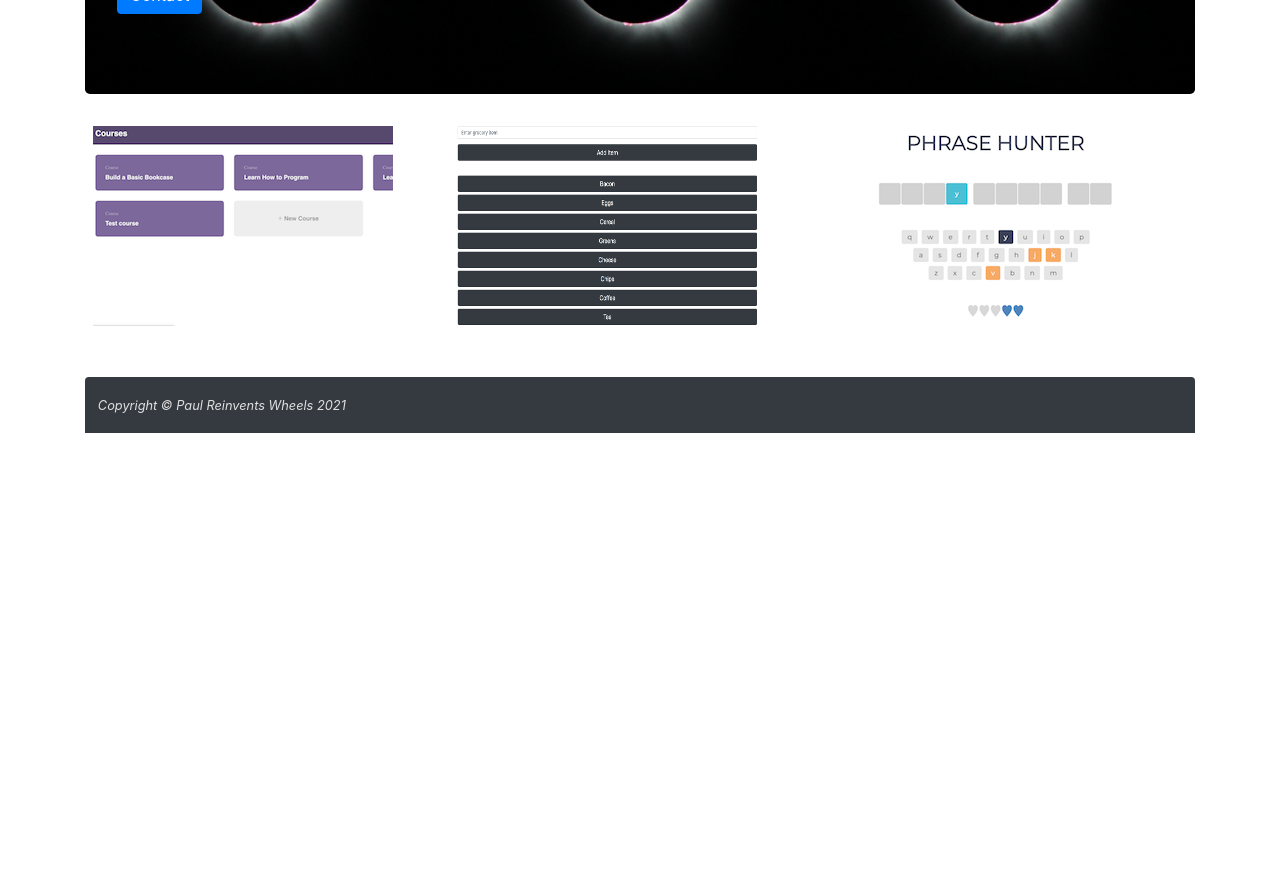
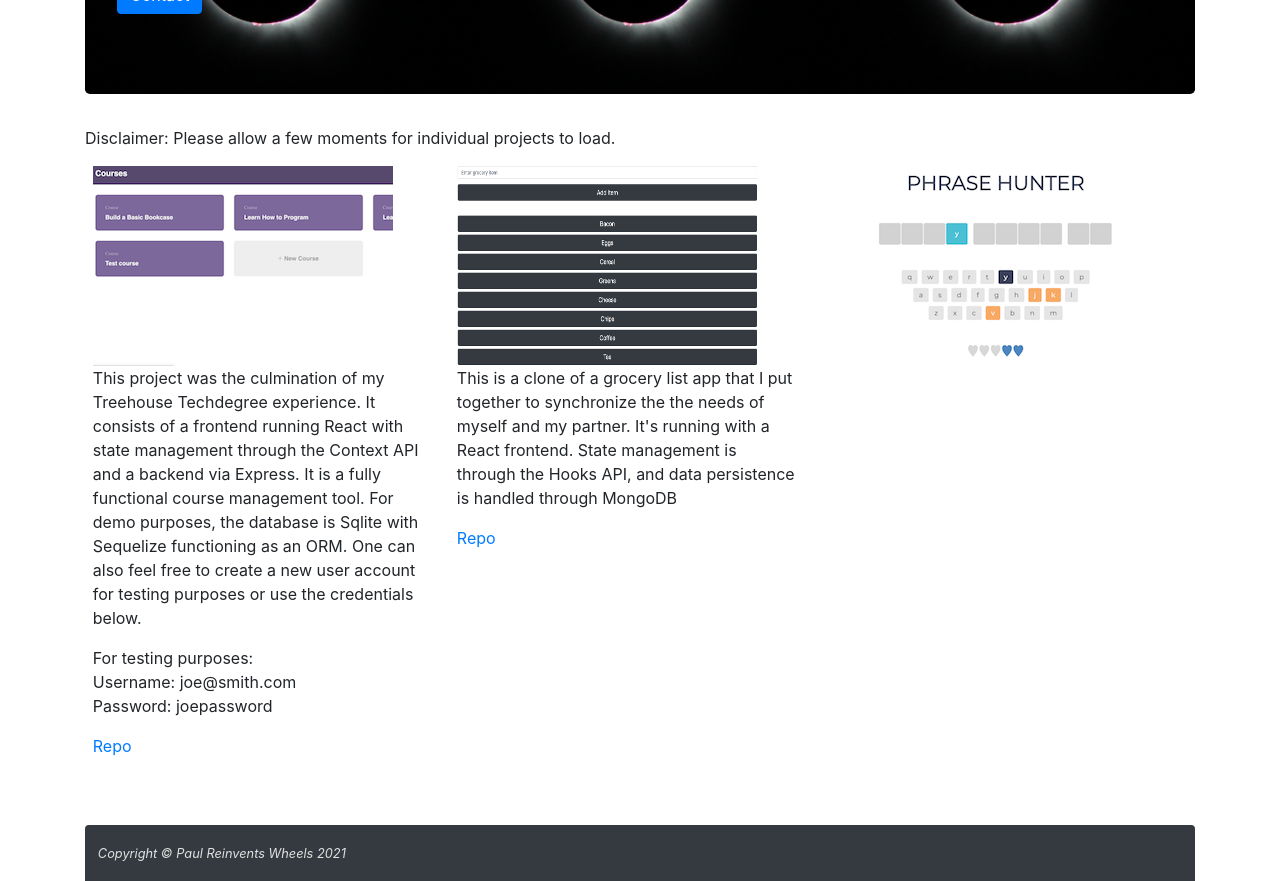
Before and after one commit to paulreyneveld/prw-front-end, a React (Create React App) app: page /projects in a window 1280 px wide. Shown: the part 240-1121 px from the top of the page. Before the commit the page ends 800 px from the top, so only its background shows below. Built offline with nearby package versions, Linux system fonts and the light colour scheme; no server answers; the HTML template or start-up script is replaced by a standard one.

Commit message:
Added descriptions for first two portfolio projects

```diff
--- a/src/components/Projects.js
+++ b/src/components/Projects.js
@@ -6,18 +6,35 @@ import coursesAppImage from '../images/courses-app-screen.png'
 
 const Projects = () => {
     return (
+        <>
+        <p>Disclaimer: Please allow a few moments for individual projects to load. </p>
         <Row>
         <Col className="gutterfix">
                 <a href="https://thproj10api.herokuapp.com/" target="_blank" rel="noopener noreferrer"><Image src={coursesAppImage} /></a>
+                <p>This project was the culmination of my  Treehouse Techdegree experience. It consists of a frontend
+                running React with state management through the Context API and a backend via Express. It is a fully functional course management tool.
+                For demo purposes, the database is Sqlite with Sequelize functioning
+                as an ORM. One can also feel free to create a new user account for testing purposes or use the credentials below.
+                </p>
+                <p>For testing purposes: <br />
+                    Username: joe@smith.com
+                    <br />
+                    Password: joepassword
+                </p>
+                <p><a href="#">Repo</a></p>
         </Col>
         <Col>
         <a href="https://immense-lowlands-07888.herokuapp.com/" target="_blank" rel="noopener noreferrer"><Image src={groceryImage} /></a>
+                <p>This is a clone of a grocery list app that I put together to synchronize the the needs of myself and my partner.
+                It's running with a React frontend. State management is through the Hooks API, and data persistence is handled through
+                MongoDB</p>
+                <p><a href="#">Repo</a></p>
         </Col>
         <Col>
             <a href="https://paulreyneveld.github.io/THProj4/" target="_blank" rel="noopener noreferrer"><Image src={quizAppImage} /></a>
         </Col>
         </Row>
-
+        </>
     )
 }
 
```
